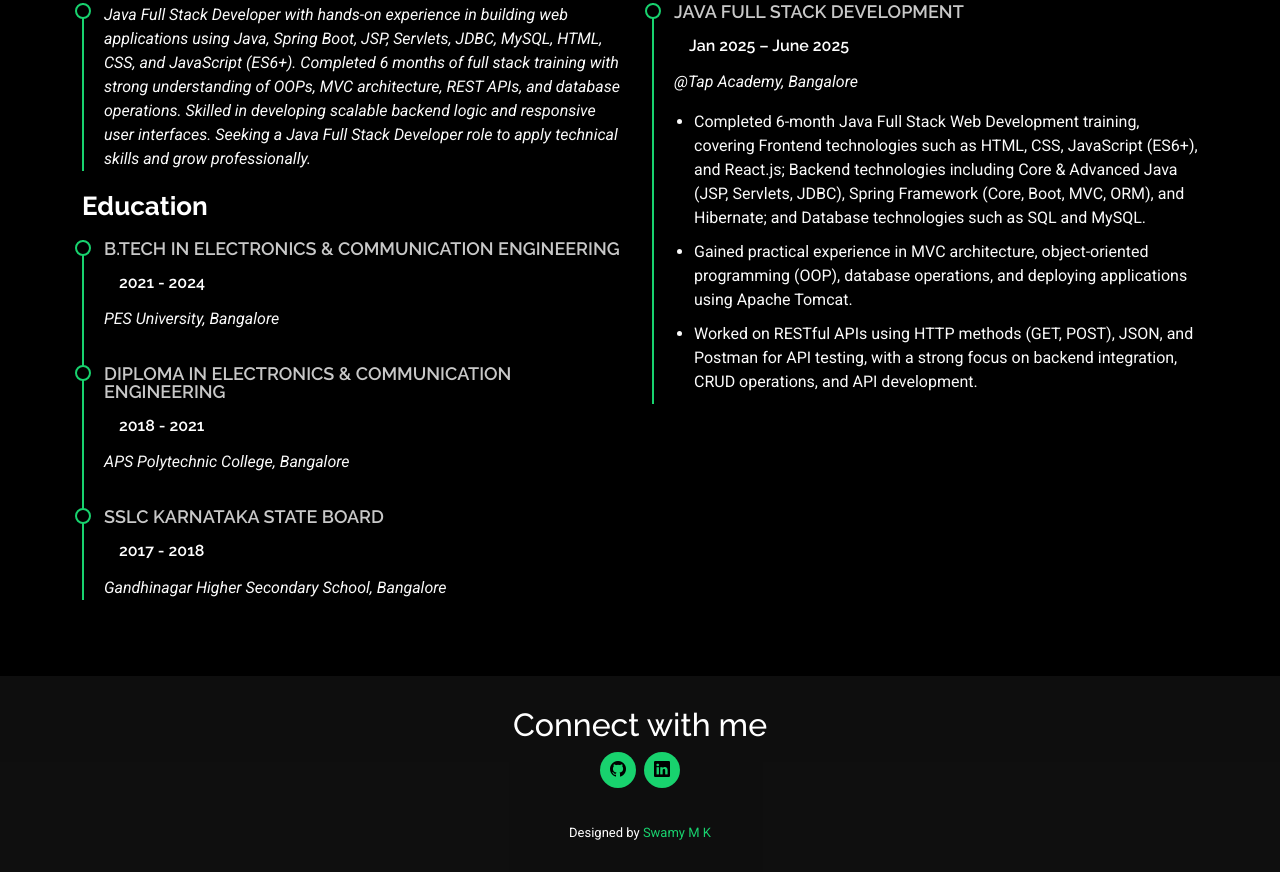
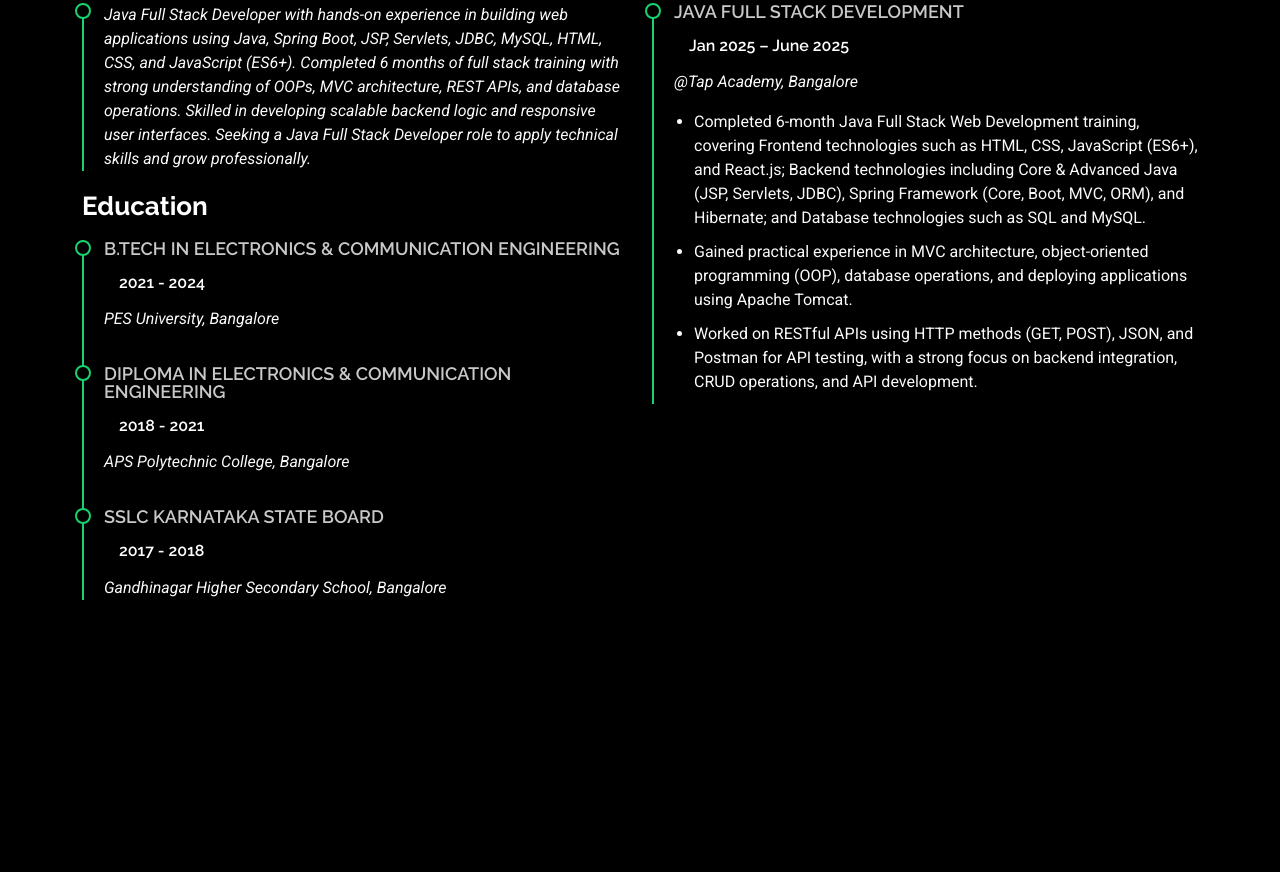
Before and after one commit to Swamy-JFSD/My_Portofolio, a plain HTML site: page resume.html in a window 1280 px wide. Shown: the part 509-1381 px from the top of the page. After the commit the page ends 1185 px from the top, so only its background shows below. Drawn offline with Linux system fonts and the light colour scheme.

Commit message:
Updated code

```diff
--- a/resume.html
+++ b/resume.html
@@ -9,8 +9,6 @@
 
     <!-- Favicons -->
     <link href="assets/img/favicon.png" rel="icon" />
-    <link href="assets/img/apple-touch-icon.png" rel="apple-touch-icon" />
-
     <!-- Fonts -->
     <link href="https://fonts.googleapis.com" rel="preconnect" />
     <link href="https://fonts.gstatic.com" rel="preconnect" crossorigin />
@@ -121,11 +119,6 @@
                     professionally.
                   </em>
                 </p>
-                <!-- <ul>
-                  <li>Portland par 127,Orlando, FL</li>
-                  <li>(123) 456-7891</li>
-                  <li>alice.barkley@example.com</li>
-                </ul> -->
               </div>
               <!-- Edn Resume Item -->
 
@@ -190,7 +183,7 @@
       <!-- /Resume Section -->
     </main>
 
-    <footer id="footer" class="footer dark-background">
+    <!-- <footer id="footer" class="footer dark-background">
       <div class="container">
         <h2>Connect with me</h2>
         <div class="social-links d-flex justify-content-center">
@@ -205,7 +198,7 @@
           <div class="credits">Designed by <a href="">Swamy M K</a></div>
         </div>
       </div>
-    </footer>
+    </footer> -->
 
     <!-- Scroll Top -->
     <a
```
Also changed, not shown: about.html (+2 -4 lines), contact.html (+0 -1 lines), index.html (+2 -4 lines), projects.html (+2 -5 lines), assets/img/apple-touch-icon.png (deleted), assets/img/logo.webp (deleted).
